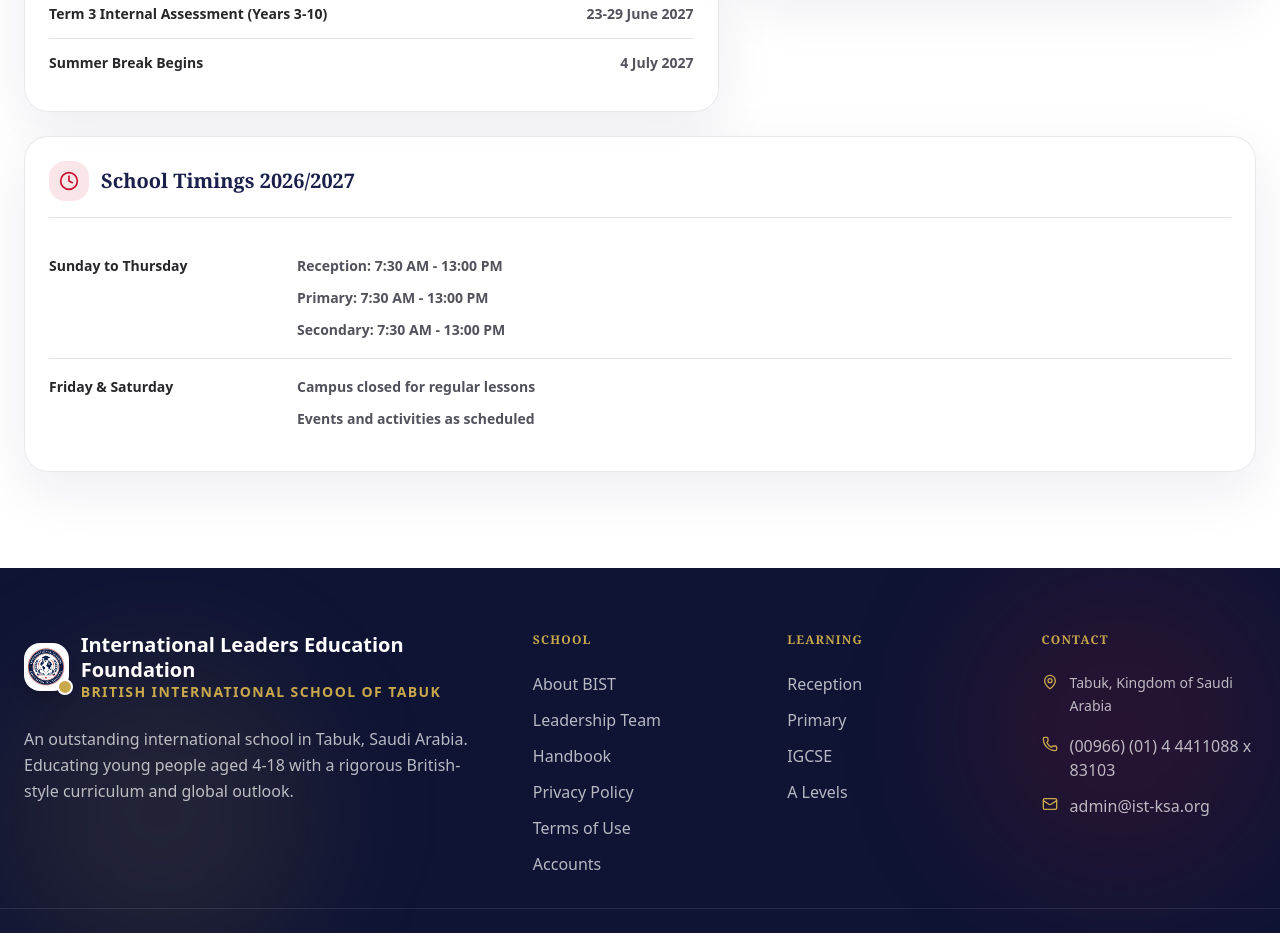
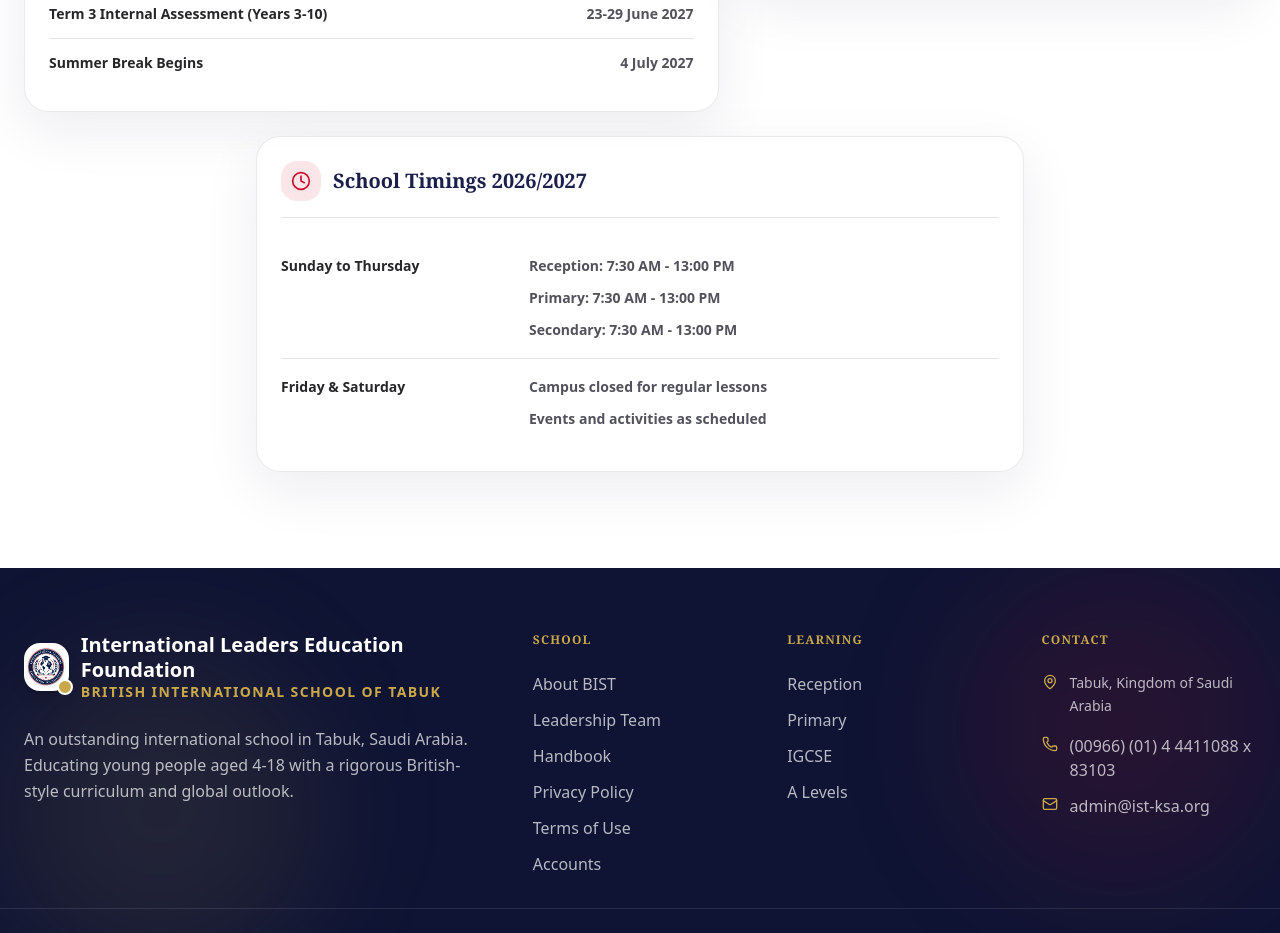
Before and after one commit to MuhammadOsman381/bis-tabuk, a Next.js app: page / in a window 1280 px wide. Shown: the part 2440-3373 px from the top of the page. Built offline with nearby package versions, Linux system fonts and the light colour scheme; no server answers; the database is empty.

Commit message:
Center homepage school timings

```diff
--- a/components/sections/KeyDates.tsx
+++ b/components/sections/KeyDates.tsx
@@ -102,7 +102,7 @@
           </motion.div>
         </motion.div>
 
-        <Reveal className="mt-6">
+        <Reveal className="mx-auto mt-6 max-w-3xl">
           <SchoolTimings />
         </Reveal>
       </div>
```
